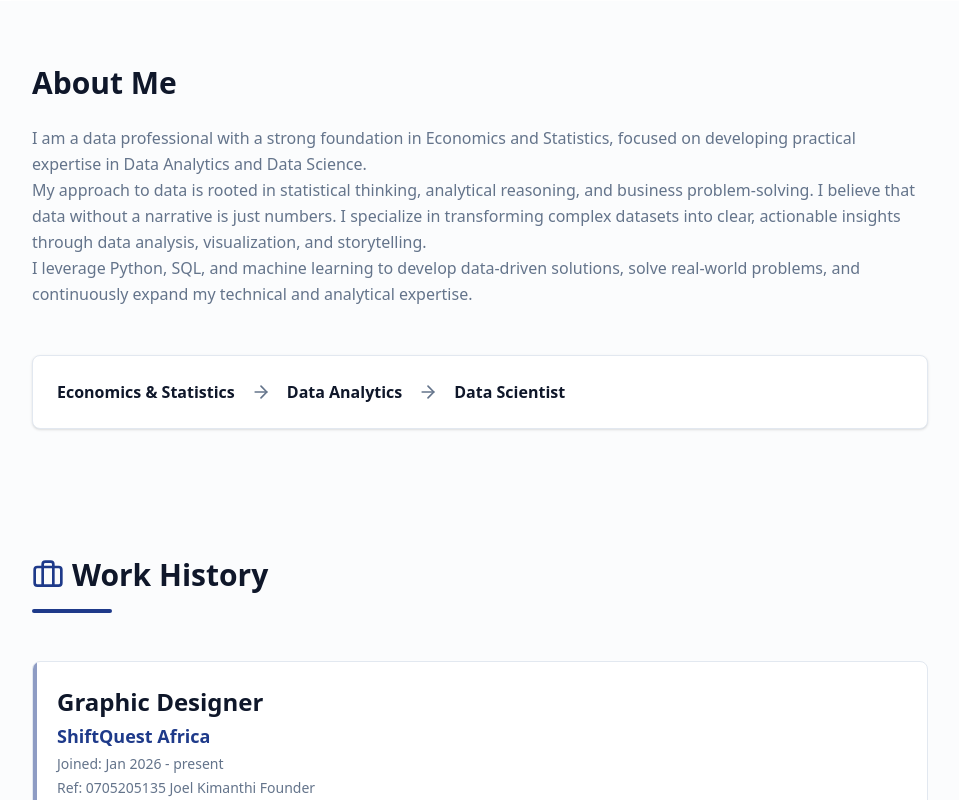
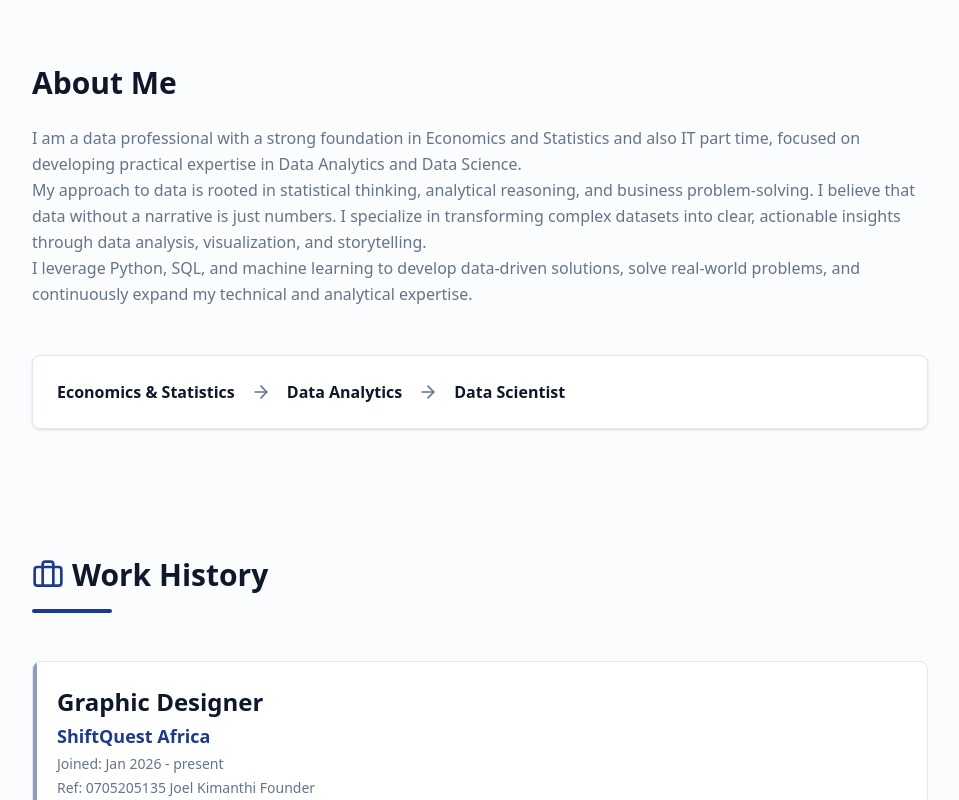
Before and after one commit to Mike-BM/brian_muema, a Next.js app: page / in a window 1280 px wide. Shown: the part 820-1620 px from the top of the page, without its empty margins (0-959 px from the left). Built offline with nearby package versions, Linux system fonts and the light colour scheme.

Commit message:
Update education and about section to include IT part time

```diff
--- a/public/data/about.json
+++ b/public/data/about.json
@@ -1,4 +1,4 @@
 {
   "title": "About Me",
-  "content": "I am a data professional with a strong foundation in Economics and Statistics, focused on developing practical expertise in Data Analytics and Data Science.\n\nMy approach to data is rooted in statistical thinking, analytical reasoning, and business problem-solving. I believe that data without a narrative is just numbers. I specialize in transforming complex datasets into clear, actionable insights through data analysis, visualization, and storytelling.\n\nI leverage Python, SQL, and machine learning to develop data-driven solutions, solve real-world problems, and continuously expand my technical and analytical expertise."
+  "content": "I am a data professional with a strong foundation in Economics and Statistics and also IT part time, focused on developing practical expertise in Data Analytics and Data Science.\n\nMy approach to data is rooted in statistical thinking, analytical reasoning, and business problem-solving. I believe that data without a narrative is just numbers. I specialize in transforming complex datasets into clear, actionable insights through data analysis, visualization, and storytelling.\n\nI leverage Python, SQL, and machine learning to develop data-driven solutions, solve real-world problems, and continuously expand my technical and analytical expertise."
 }
--- a/src/components/ExperienceSection.tsx
+++ b/src/components/ExperienceSection.tsx
@@ -90,7 +90,7 @@ export function ExperienceSection() {
   const education = [
     {
       institution: "Chuka University",
-      degree: "Economics and Statistics",
+      degree: "Economics and Statistics and also IT part time",
       focus: "Foundation in statistical analysis, economic theory, and quantitative methods.",
     }
   ];
```
